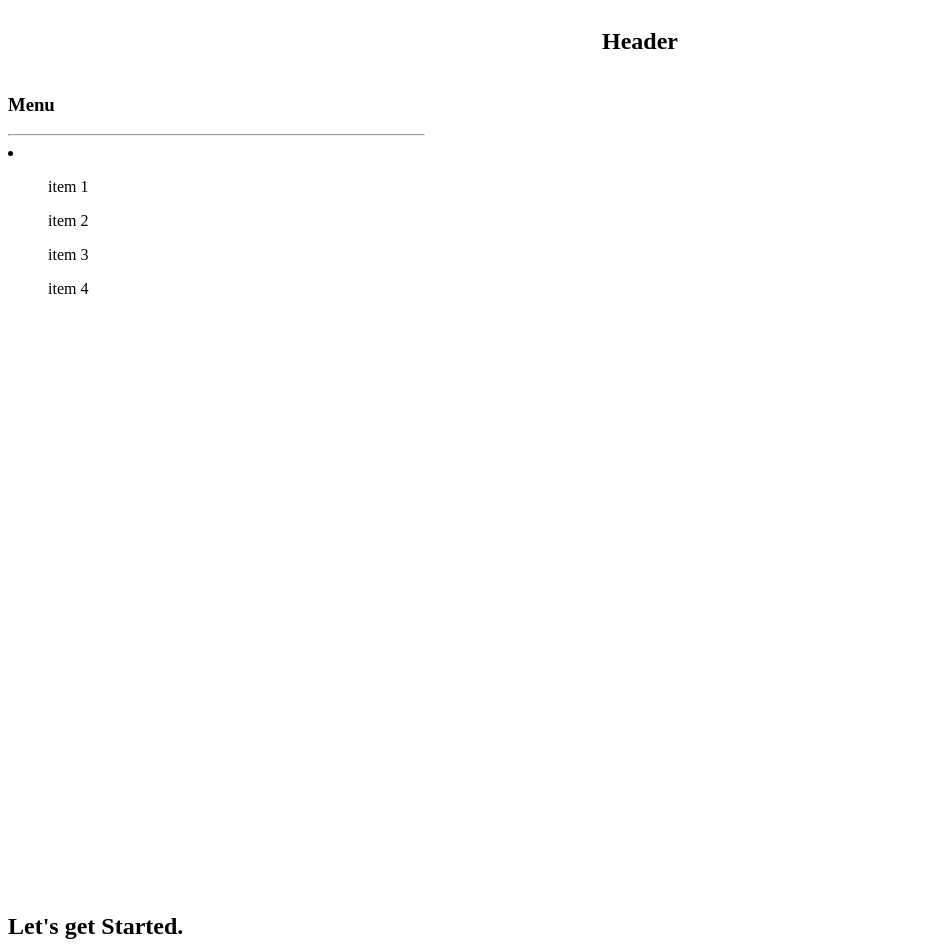
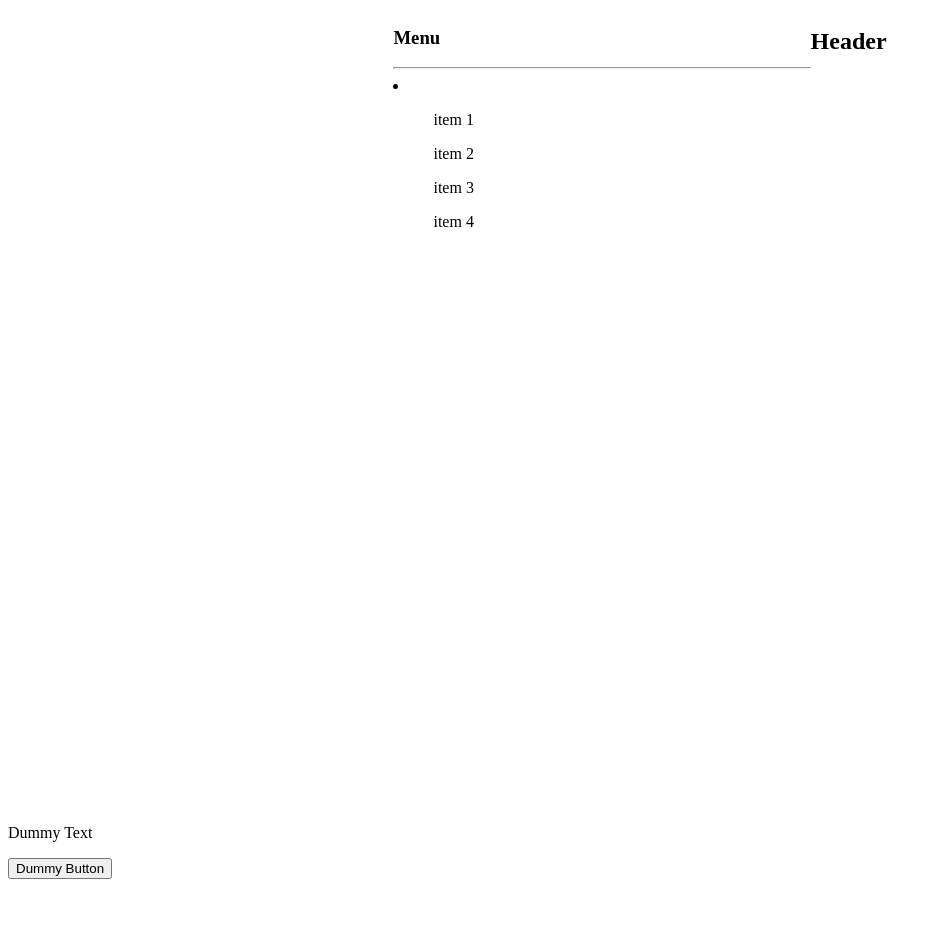
Before and after one commit to benjyarel/component-library, a React (Vite) app: page / in a window 1280 px wide. Shown: the top 952 px of the page, without its empty margins (0-942 px from the left). After the commit the page ends 887 px from the top, so only its background shows below. Built offline with nearby package versions, Linux system fonts and the light colour scheme.

Commit message:
change layout

```diff
--- a/src/Library/App.tsx
+++ b/src/Library/App.tsx
@@ -3,7 +3,6 @@ import { Layout } from "./Layout";
 function App() {
   return (
     <Layout>
-      <h2>Let's get Started.</h2>
       <DummyComponent />
     </Layout>
   );
--- a/src/Library/Header/Header.tsx
+++ b/src/Library/Header/Header.tsx
@@ -1,8 +1,10 @@
+import { Menu } from "../Menu";
 export const Header = () => {
   const tmpStyle = { width: "100%", display: "flex", justifyContent: "center" };
 
   return (
     <div style={tmpStyle}>
+      <Menu />
       <h2>Header</h2>
     </div>
   );
--- a/src/Library/Layout/Layout.tsx
+++ b/src/Library/Layout/Layout.tsx
@@ -1,13 +1,11 @@
 import type { ReactNode } from "react";
 
-import { Menu } from "../Menu";
 import { Header } from "../Header";
 
 export const Layout = ({ children }: { children: ReactNode }) => {
   return (
     <div>
       <Header />
-      <Menu />
       {children}
     </div>
   );
```
